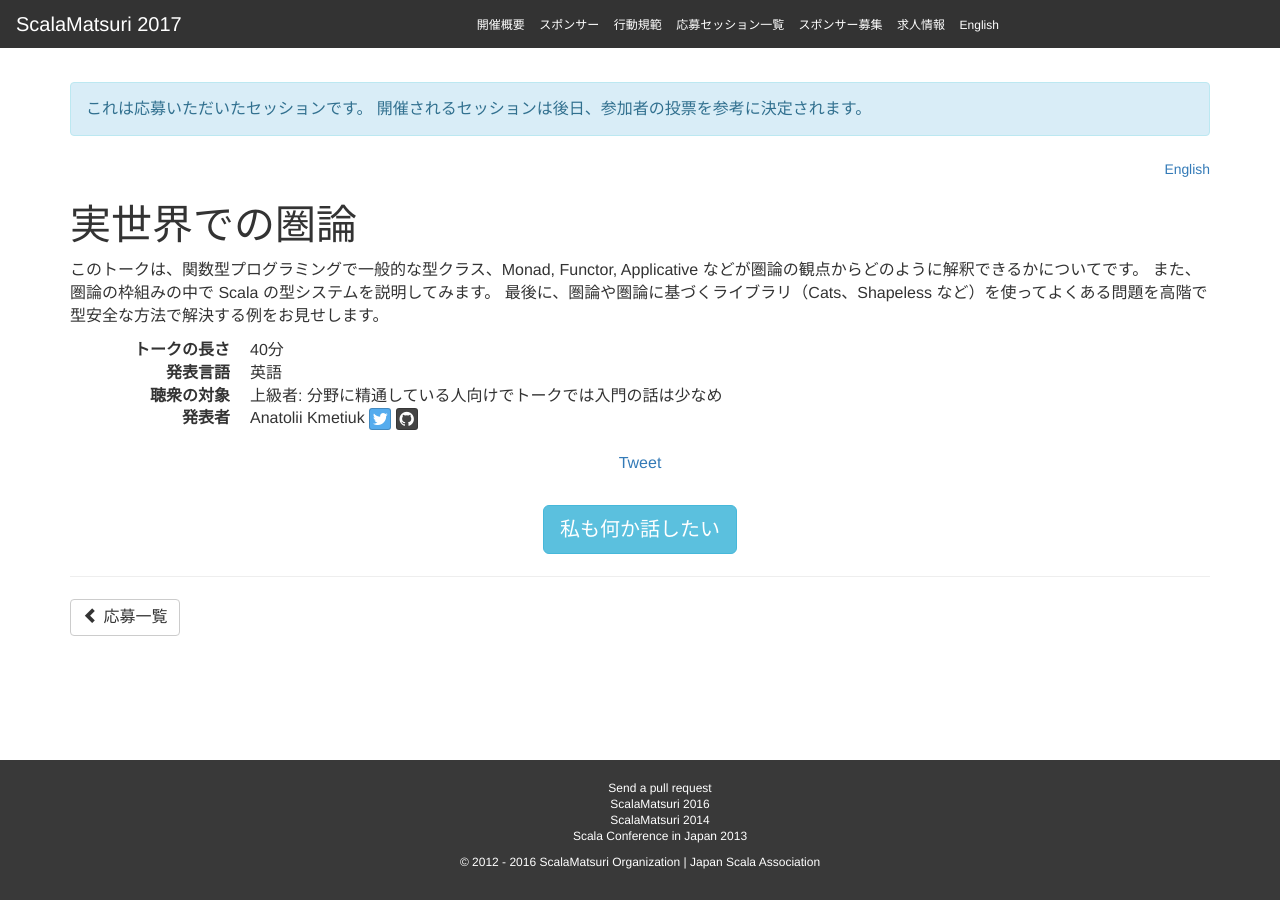
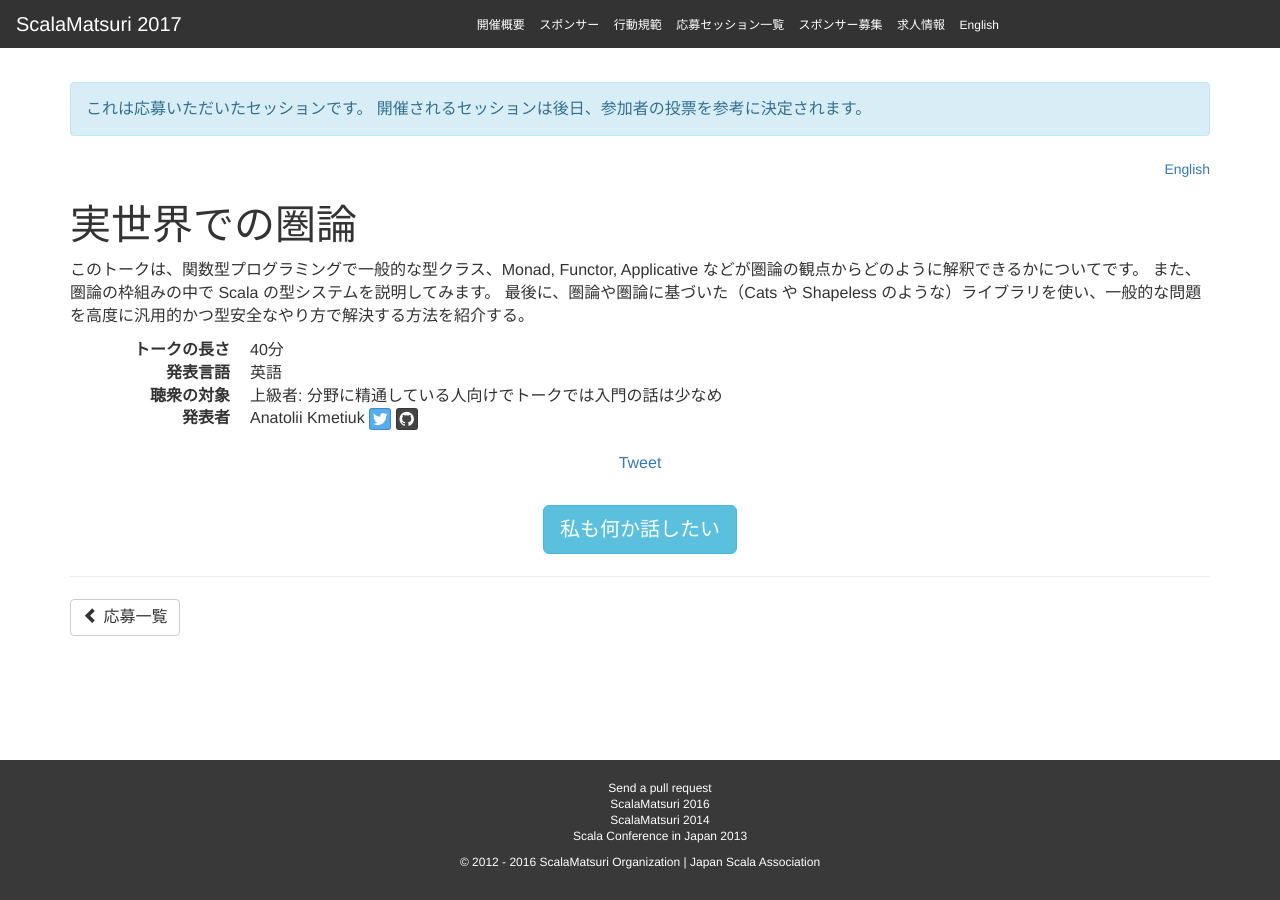
Before and after one commit to scalajp/2017.scalamatsuri.org, a Jekyll site: the page built from _candidates_ja/AnatoliiKmetiuk_1.md, in a window 1280 px wide. Built offline with Jekyll 4.4.1, drawn with Linux system fonts in a browser that asks for light colours; nearby versions of some CDN libraries; comment, search, counter and statistics services are not loaded.

Commit message:
apply advice

```diff
--- a/_candidates_ja/AnatoliiKmetiuk_1.md
+++ b/_candidates_ja/AnatoliiKmetiuk_1.md
@@ -13,4 +13,4 @@
 ---
 このトークは、関数型プログラミングで一般的な型クラス、Monad, Functor, Applicative などが圏論の観点からどのように解釈できるかについてです。
 また、圏論の枠組みの中で Scala の型システムを説明してみます。
-最後に、圏論や圏論に基づくライブラリ（Cats、Shapeless など）を使ってよくある問題を高階で型安全な方法で解決する例をお見せします。
+最後に、圏論や圏論に基づいた（Cats や Shapeless のような）ライブラリを使い、一般的な問題を高度に汎用的かつ型安全なやり方で解決する方法を紹介する。
```
